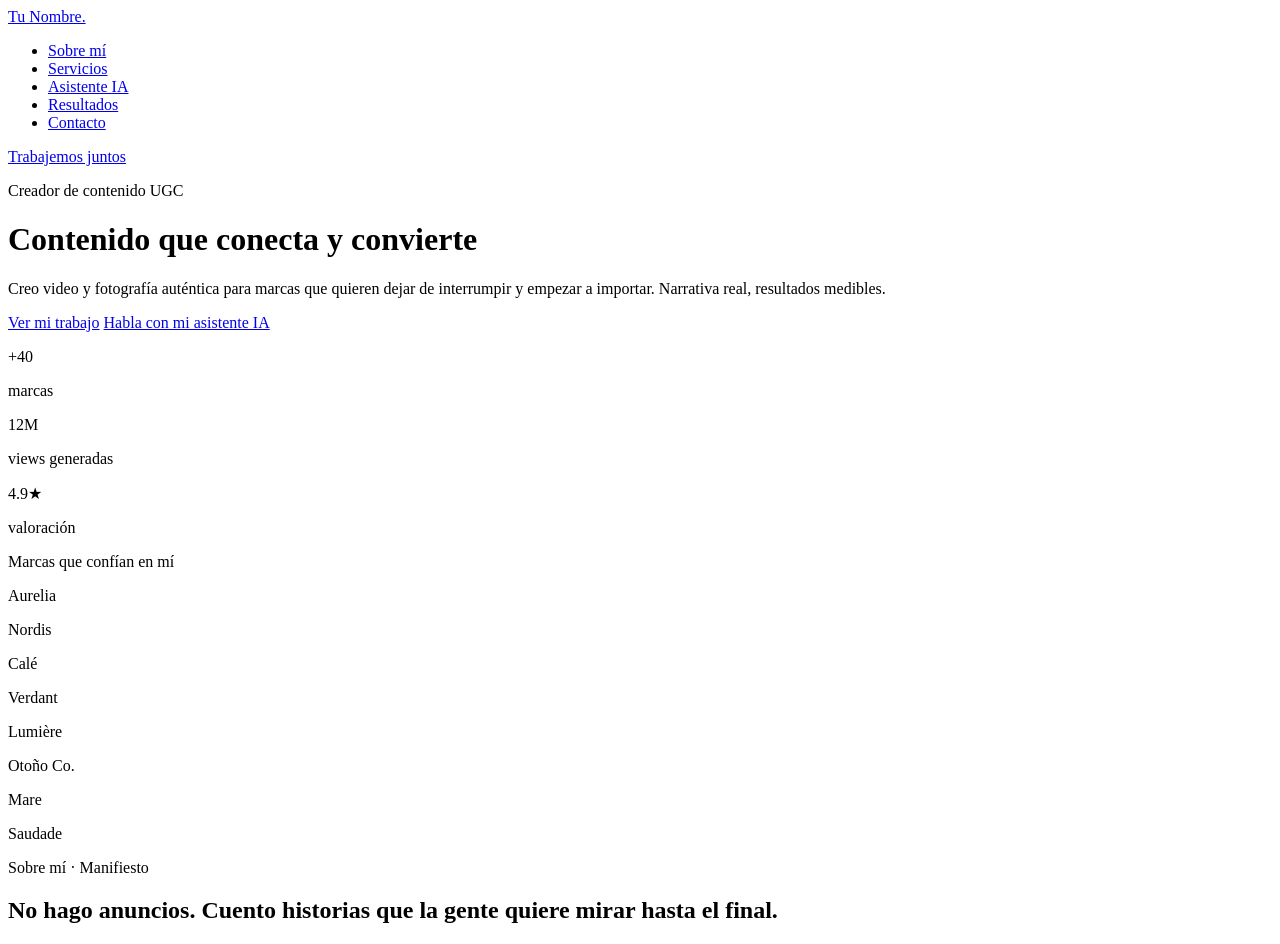
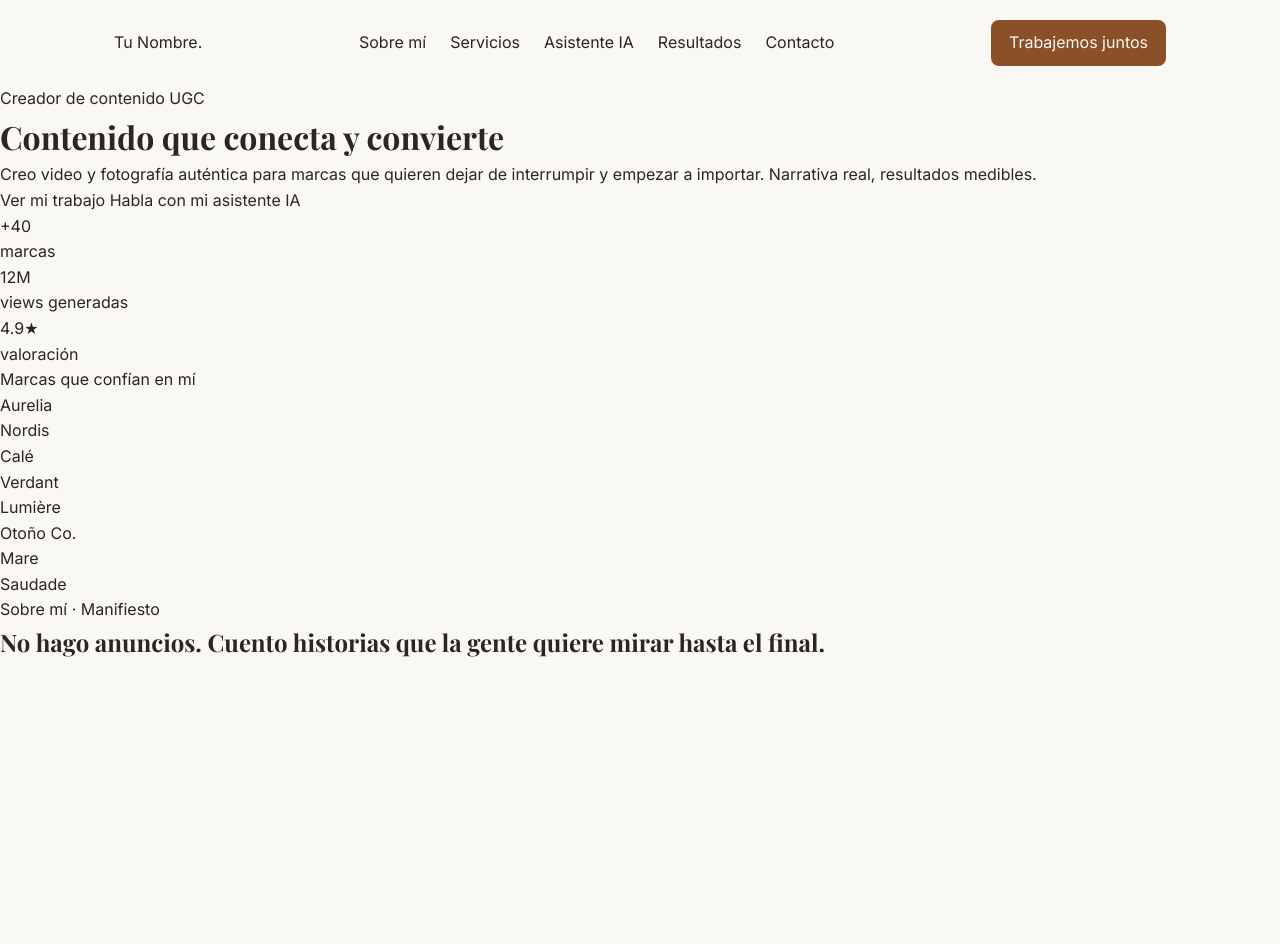
Before and after one commit to davicci-98/UGC-Content-Creator, a plain HTML site: page index.html in a window 1280 px wide. After the commit the page ends 800 px from the top, so only its background shows below. Drawn offline with nearby package versions, Linux system fonts and the light colour scheme.

Commit message:
Cambios 10-07-2026

```diff
--- a/css/styles.css
+++ b/css/styles.css
@@ -0,0 +1,62 @@
+/* === RESET: quita los márgenes raros que el navegador pone por defecto === */
+* {
+  margin: 0;
+  padding: 0;
+  box-sizing: border-box;
+}
+
+/* === VARIABLES: defino mis colores UNA vez y los reutilizo en todo el CSS === */
+:root {
+  /* Tipografía */
+  --font-heading: 'Playfair Display', serif;
+  --font-body: 'Inter', sans-serif;
+
+  /* Paleta crema cálida (traducida de tu documento de estilo) */
+  --color-bg: hsl(36 33% 97%);       /* fondo crema */
+  --color-text: hsl(25 15% 15%);     /* texto casi negro cálido */
+  --color-muted: hsl(25 10% 50%);    /* gris secundario */
+  --color-accent: hsl(25 55% 35%);   /* MARRÓN terracota: color de marca */
+  --color-accent-dark: hsl(25 55% 25%);
+  --color-card: hsl(36 25% 95%);     /* fondo de tarjetas */
+  --color-border: hsl(36 20% 85%);   /* líneas y bordes */
+  --radius: 1rem;                    /* redondeo de esquinas */
+}
+
+h1, h2, h3, h4, h5, h6 {
+  font-family: var(--font-heading);
+}
+
+/* === BASE: estilo general de la página === */
+body {
+  font-family: var(--font-body);
+  background-color: var(--color-bg);   /* crema, NO el accent */
+  color: var(--color-text);            /* texto oscuro */
+  line-height: 1.6;
+}
+
+a { text-decoration: none; color: inherit; }  /* enlaces sin subrayado ni azul */
+ul { list-style: none; }                       /* listas sin viñetas */
+
+/* La navbar: pone logo | menú | botón en una fila y los reparte === */
+.navbar {
+  display: flex;                   /* activa flexbox: hijos en fila */
+  align-items: center;             /* los centra verticalmente */
+  justify-content: space-between;  /* reparte el espacio entre ellos */
+  max-width: 1100px;               /* no más ancho que esto */
+  margin: 0 auto;                  /* centra la navbar en la página */
+  padding: 20px 24px;              /* aire por dentro */
+}
+
+/* Los enlaces del menú, en fila */
+.nav-links {
+  display: flex;
+  gap: 24px;
+}
+
+/* El botón "Trabajemos juntos" */
+.btn-cta {
+  background-color: var(--color-accent);
+  color: var(--color-bg);   /* texto crema sobre marrón 👇 */
+  padding: 10px 18px;
+  border-radius: 8px;
+}
--- a/index.html
+++ b/index.html
@@ -6,6 +6,9 @@
   <title>Tu Nombre · Creador de contenido UGC</title>
   <meta name="description" content="Portafolio de contenido UGC: lifestyle, Reels/TikTok orgánicos y anuncios de alta conversión.">
   <link rel="stylesheet" href="css/styles.css">
+  <link rel="preconnect" href="https://fonts.googleapis.com">
+  <link rel="preconnect" href="https://fonts.gstatic.com" crossorigin>
+  <link href="https://fonts.googleapis.com/css2?family=Inter:wght@400;500;600;700&family=Playfair+Display:wght@600;700&display=swap" rel="stylesheet">
 </head>
 <body>
 
```
Also changed, not shown: 1 other file.
